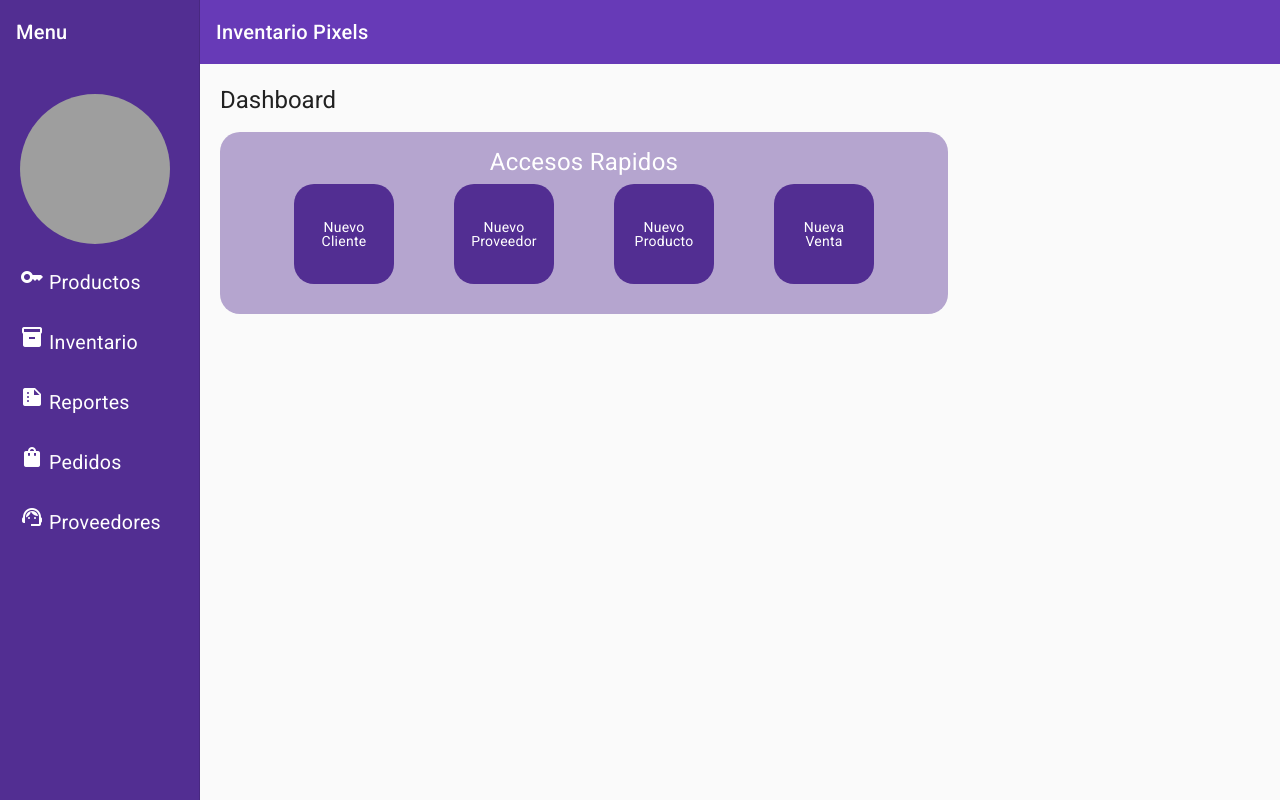
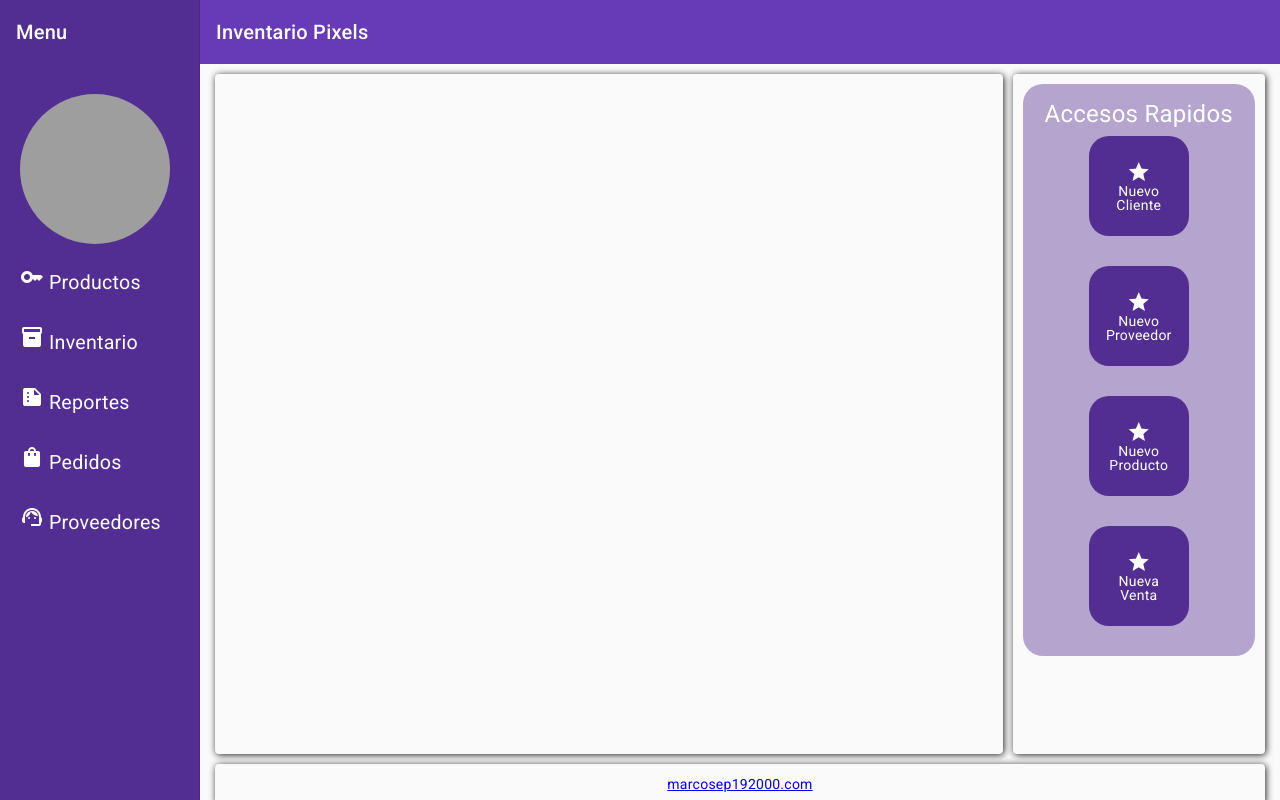
Before and after one commit to marcosep192000/Angular-shopping-cart, an Angular app: page / in a window 1280 px wide. Built offline with nearby package versions, Linux system fonts and the light colour scheme; grey boxes are pictures that could not be loaded.

Commit message:
:100: refactor: dashboard

```diff
--- a/src/app/shared/dasboard/dashboard/dashboard.component.css
+++ b/src/app/shared/dasboard/dashboard/dashboard.component.css
@@ -1,21 +1,49 @@
-.grid-container {
-  margin: 20px;
+
+
+
+
+.grid_container > *{
+  text-align: center;
+  border-radius: 4px;
+  padding: 10px;
+ box-shadow: 1px 1px 7px 0px ;
+
 }
 
-.dashboard-card {
-  position: absolute;
-  top: 15px;
-  left: 15px;
-  right: 15px;
-  bottom: 15px;
+.section{grid-area: section;}
+.sidebar{grid-area: sidebar;}
+.footer{grid-area: footer;}
+
+.grid_container {
+  margin-top: 10px ;
+ min-height: 100%;
+  display: grid;
+gap: 10px;
+grid-template-areas:
+
+ "sidebar"
+ "section"
+ "footer"
+ ;
 }
 
-.more-button {
-  position: absolute;
-  top: 5px;
-  right: 10px;
+.d{
+  width: 100%;
+  height: 40px ;
+  background-color: red;
 }
 
-.dashboard-card-content {
-  text-align: center;
+@media (min-width:600px){
+
+.grid_container {
+  padding: 0px 15px;
+  grid-template-columns: 75% auto;
+  grid-template-rows :85dvh  ;
+grid-template-areas:
+ "sidebar section"
+ "footer  footer"
+ ;
 }
+
+
+}
--- a/src/app/shared/dasboard/dashboard/dashboard.component.html
+++ b/src/app/shared/dasboard/dashboard/dashboard.component.html
@@ -1,10 +1,21 @@
 <div class="grid-container">
-  <h1 class="mat-h1">Dashboard</h1>
-<router-outlet></router-outlet>
+
+  <main class="grid_container">
+    <section class="section">
+      <app-fast-acces></app-fast-acces>
+    </section>
+    <aside class="sidebar">
+      <router-outlet></router-outlet>
+
+    </aside>
+
+    <footer class="footer">
+      <a href="http://">marcosep192000.com</a>
+    </footer>
+  </main>
 
 
 
-
-<app-fast-acces></app-fast-acces>
+  <!--  -->
 
 </div>
--- a/src/app/shared/dasboard/fastAcces/fast-acces/fast-acces.component.css
+++ b/src/app/shared/dasboard/fastAcces/fast-acces/fast-acces.component.css
@@ -1,8 +1,7 @@
 .container{
     background: #532e926b;
     border-radius: 20px;
-    width: 70%;
-
+    width: 100%;
    margin-top: auto;
 
 }
@@ -36,7 +35,7 @@ margin: 0;
   color: white;
   background-color: #522e92 ;
   border-radius: 20px;
-  margin: 0px 30px ;
+  margin: 0px 10px ;
   width: 100px ;
   height: 100px;
 }
--- a/src/app/shared/dasboard/fastAcces/fast-acces/fast-acces.component.html
+++ b/src/app/shared/dasboard/fastAcces/fast-acces/fast-acces.component.html
@@ -5,24 +5,28 @@
     <ul class="container__list">
         <li class="list__item">
             <a>
+                <span class="material-icons">star</span>
                 <span class="line">Nuevo</span>
                 <span class="line">Cliente</span>
             </a>
         </li>
         <li class="list__item">
             <a>
+                <span class="material-icons">star</span>
                 <p class="line">Nuevo</p>
                 <p class="line">Proveedor</p>
             </a>
         </li>
         <li class="list__item">
             <a>
+                <span class="material-icons">star</span>
                 <span class="line">Nuevo</span>
                 <span class="line">Producto</span>
             </a>
         </li>
         <li class="list__item">
             <a>
+                <span class="material-icons">star</span>
                 <span class="line">Nueva</span>
                 <span class="line">Venta</span>
             </a>
--- a/src/app/shared/dasboard/navigation/navigation.component.html
+++ b/src/app/shared/dasboard/navigation/navigation.component.html
@@ -12,7 +12,7 @@
 
       <li class="list__item">
         <span class="material-icons md-48">key</span>
-        <a class="color" href="#" [routerLink]="['nac']" routerLinkActive="router-link-active">Productos</a>
+        <a class="color" href="#" [routerLink]="['nac']"  routerLinkActive="router-link-active">Productos</a>
       </li>
 
       <li class="list__item"> <span class="material-icons md-48">inventory</span>
--- a/src/styles.css
+++ b/src/styles.css
@@ -2,3 +2,4 @@
 html, body { height: 100%;
  }
 body { margin: 0; font-family: Roboto, "Helvetica Neue", sans-serif; }
+html{background-color: red;}
```
